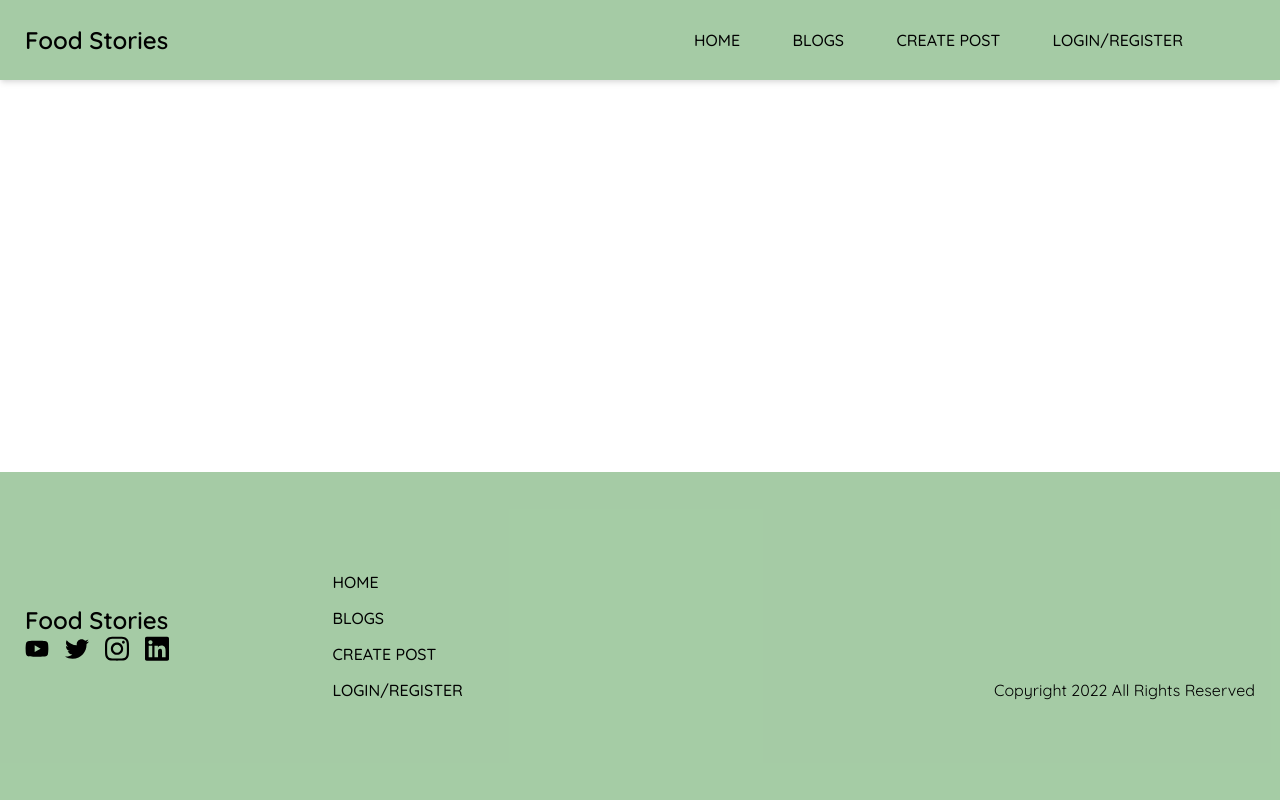
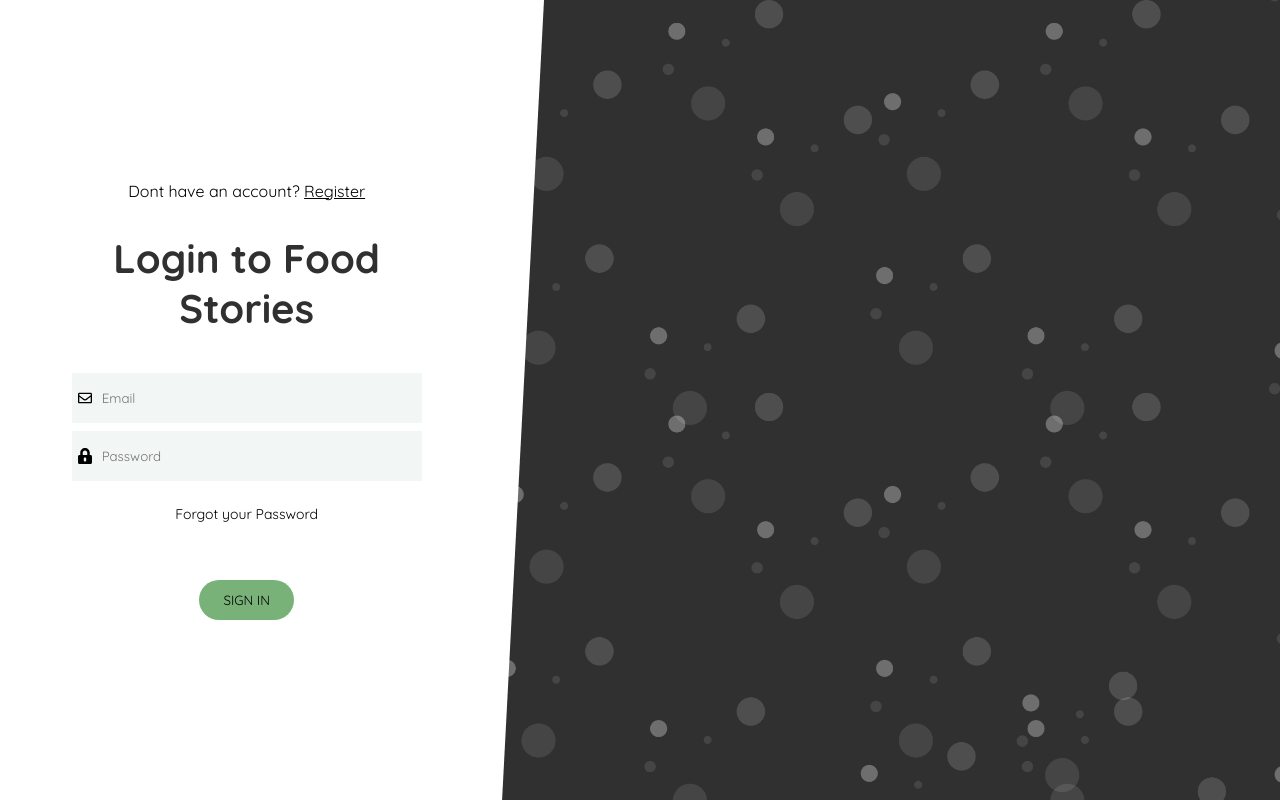
Before and after one commit to GentiR/VueProject, a Vue app: page /login in a window 1280 px wide. Built offline with nearby package versions, Linux system fonts and the light colour scheme; what vue2-editor would draw is missing.

Commit message:
Adding the views of login, register

```diff
--- a/src/App.vue
+++ b/src/App.vue
@@ -1,9 +1,9 @@
 <template>
   <div class="app-wrapper">
     <div class="app">
-      <Navigation/>
+      <Navigation v-if="!navigation"/>
       <router-view />
-      <Footer/>
+      <Footer  v-if="!navigation"/>
     </div>
   </div>
 </template>
@@ -15,12 +15,30 @@
   name: "app",
   components: { Navigation, Footer },
   data() {
-    return {};
+    return {
+      navigation: null,
+    };
   },
-  created() {},
+  created() {
+    this.checkRoute();
+  },
   mounted() {},
-  methods: {},
-  watch: {},
+  methods: {
+    //this function is used to hide the header and footer when we are on the login, register page
+    checkRoute()
+    {
+ if(this.$route.name === "Login" || this.$route.name === "Register" || this.$route.name === "ForgotPassword"){
+   this.navigation = true;
+   return;
+ }
+ this.navigation = false;
+    },
+  },
+  watch: {
+    $route(){
+      this.checkRoute();
+    }
+  },
 };
 </script>
 
--- a/src/components/BlogCard.vue
+++ b/src/components/BlogCard.vue
@@ -44,7 +44,7 @@
     display: flex;
     flex-direction: column;
     border-radius: 8px;
-    background-color: rgba(248, 248, 3, 0.438);
+    background-color: rgba(245, 166, 38, 0.486);
     min-height: 420ox;
     transition: 0.5 ease all;
 
--- a/src/router/index.js
+++ b/src/router/index.js
@@ -2,19 +2,52 @@
 import VueRouter from "vue-router";
 import Home from "../views/Home.vue";
 import Blogs from "../views/Blogs.vue";
+import Login from "../views/Login.vue";
+import Register from "../views/Register.vue";
+import ForgotPassword from "../views/ForgotPassword.vue";
 
 Vue.use(VueRouter);
-
+//routes of our components
 const routes = [
   {
     path: "/",
     name: "Home",
     component: Home,
+    meta:{
+      title: 'Home'
+    }
   },
   {
     path: "/blogs",
     name: "Blogs",
     component: Blogs,
+    meta:{
+      title: 'Blogs'
+    }
+  },
+  {
+    path: "/login",
+    name: "Login",
+    component: Login,
+    meta:{
+      title: 'Login'
+    }
+  },
+  {
+    path: "/register",
+    name: "Register",
+    component: Register,
+    meta:{
+      title: 'Register'
+    }
+  },
+  {
+    path: "/forgot-password",
+    name: "ForgotPassword",
+    component: ForgotPassword,
+    meta:{
+      title: 'Forgot Password'
+    }
   },
 ];
 
@@ -23,5 +56,10 @@
   base: process.env.BASE_URL,
   routes,
 });
+//navigating the documet titles
+router.beforeEach((to, from, next) =>{
+document.title =  to.meta.title + '| FoodStories';
+next();
+});
 
 export default router;
--- /dev/null
+++ b/src/views/ForgotPassword.vue
@@ -0,0 +1,47 @@
+<template>
+  <div class="reste-password">
+      <div class="form-wrap">
+          <form class="reset">
+              <h2>Reste Password</h2>
+              <p>Forgot password? Enter email to reset it</p>
+              <div class="inputs">
+                  <div class="input">
+                      <input type="text" placeholder="Email" v-model="email"/>
+                      <email class="icon"/>
+                  </div>
+              </div>
+              <button> Reset </button>
+              <div class="angle"></div>
+          </form>
+           <div class="background"></div>
+      </div>
+
+  </div>
+</template>
+
+<script>
+import email from "../assets/Icons/envelope-regular.svg"
+export default {
+name: "ForgotPassword",
+components:{
+    email,
+},
+};
+</script>
+
+<style lang="scss" scoped>
+.reste-password{
+    position: relative;
+    .form-wrap{
+        .reset{
+            h2{
+                margin-bottom: 8px;
+            }
+            p{
+                text-align: center;
+                margin-bottom: 32px;
+            }
+        }
+    }
+}
+</style>
--- /dev/null
+++ b/src/views/Login.vue
@@ -0,0 +1,153 @@
+<template>
+  <div class="form-wrap">
+<form class="login">
+    <p class="login-register">
+        Dont have an account?
+    <router-link class="router-link" :to="{ name: 'Register'}">Register</router-link>
+    </p>
+    <h2>Login to Food Stories</h2>
+    <div class="inputs">
+        <div class="input">
+            <input type="text" placeholder="Email" v-model="email">
+            <email class="icon"/>
+        </div>
+        <div class="input">
+            <input type="password" placeholder="Password" v-model="password">
+            <password class="icon"/>
+        </div>
+    </div>
+    <router-link class="forgot-password" :to="{name: 'ForgotPassword'}"> Forgot your Password</router-link>
+ <button>Sign In</button>
+ <div class="angle"></div>
+</form>
+<div class="background"></div>
+  </div>
+</template>
+
+<script>
+import email from "../assets/Icons/envelope-regular.svg"
+import password from "../assets/Icons/lock-alt-solid.svg"
+export default {
+ name : "Login",
+ components: {
+     email,
+     password,
+ },
+ data(){
+ return{
+     email:null,
+     password:null,
+ };
+ },
+};
+</script>
+
+<style lang="scss">
+//this styling part doesnt have scoped because login register and forgot pass will be sharing the same style
+
+.form-wrap{
+    overflow: hidden;
+    display: flex;
+    height: 100vh;
+justify-content: center;
+margin: 0 auto;
+width: 90%;
+@media(min-width: 900px){
+    width: 100%;
+}
+.login-register{
+    margin-bottom: 32px;
+
+    .router-link{
+        color: black;
+    }
+}
+form{
+    padding: 0 10px;
+    position: relative;
+    display: flex;
+    flex-direction: column;
+    justify-content: center;
+    align-items: center;
+    flex: 1;
+    @media(min-width: 900px){
+        padding: 0 50px;
+    }
+    h2{
+        text-align: center;
+        font-size: 32px;
+        color: #303030;
+        margin-bottom: 40px;
+        @media(min-width: 900px){
+            font-size: 40px;
+        }
+    }
+    .inputs{
+        width: 100%;
+        max-width: 350px;
+
+        .input{
+           position: relative;
+           display: flex;
+           justify-content: center;
+           align-items: center;
+           margin-bottom: 8px;
+
+           input{
+               width: 100%;
+               border: none;
+               background-color: #f2f7f6;
+               padding: 4px 4px 4px 30px;
+               height: 50px;
+
+               &:focus{
+                   outline: none;
+               }
+           }
+           .icon{
+               width: 14px;
+               position: absolute;
+               left: 6px;
+           }
+        }
+    }
+
+.forgot-password{
+    text-decoration: none;
+    color: black;
+    cursor: pointer;
+    font-size: 14px;
+    margin: 16px 0 32px;
+    border-bottom: 1px solid transparent;
+    transition: 0.5 ease all;
+    &:hover{
+        border-color: #303030;
+    }
+}
+ .angle{
+     display: none;
+     position: absolute;
+     background-color: white;
+     transform: rotateZ(3deg);
+     width: 60px;
+     right: -30px;
+     height: 101%;
+     @media(min-width: 900px){
+         display: initial;
+     }
+ }
+}
+
+.background{
+    display: none;
+    flex: 2;
+    background-size: cover;
+    background-image: url("../assets/background.png");
+    width: 100%;
+    height: 100%;
+    @media(min-width: 900px){
+        display: initial;
+    }
+}
+}
+</style>
--- /dev/null
+++ b/src/views/Register.vue
@@ -0,0 +1,68 @@
+<template>
+<div class="form-wrap">
+ <form class="register">
+    <p class="login-register">
+        Already have an account?
+    <router-link class="router-link" :to="{ name: 'Login'}">Login</router-link>
+    </p>
+    <h2>Create your Food Stories Account</h2>
+    <div class="inputs">
+         <div class="input">
+            <input type="text" placeholder="First Name" v-model="fistName">
+            <user class="icon"/>
+        </div>
+         <div class="input">
+            <input type="text" placeholder="Last Name" v-model="lastName">
+            <user class="icon"/>
+        </div>
+         <div class="input">
+            <input type="text" placeholder="Username" v-model="username">
+            <user class="icon"/>
+        </div>
+        <div class="input">
+            <input type="text" placeholder="Email" v-model="email">
+            <email class="icon"/>
+        </div>
+        <div class="input">
+            <input type="password" placeholder="Password" v-model="password">
+            <password class="icon"/>
+        </div>
+    </div>
+
+ <button>Sign Up</button>
+ <div class="angle"></div>
+</form>
+<div class="background"></div>
+</div>
+</template>
+
+<script>
+import email from "../assets/Icons/envelope-regular.svg"
+import password from "../assets/Icons/lock-alt-solid.svg"
+import user from "../assets/Icons/user-alt-light.svg"
+export default {
+ name: "Register",
+ components:{
+email,
+password,
+user,
+ },
+ data(){
+     return{
+         firstName: null,
+         lastName: null,
+         username: null,
+         email: null,
+         password: null,
+     };
+ },
+};
+</script>
+
+<style lang="scss" scoped>
+.register{
+    h2{
+        max-width: 350px;
+    }
+}
+</style>
```
